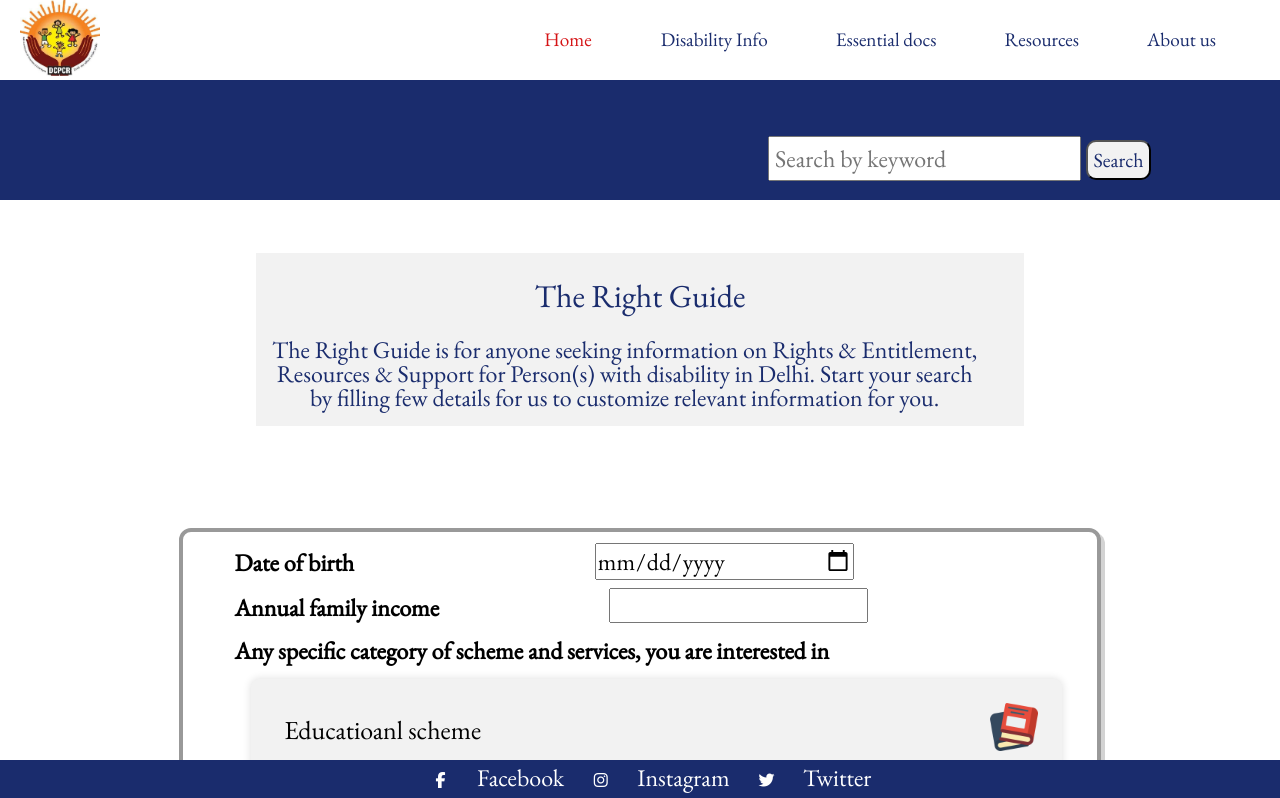
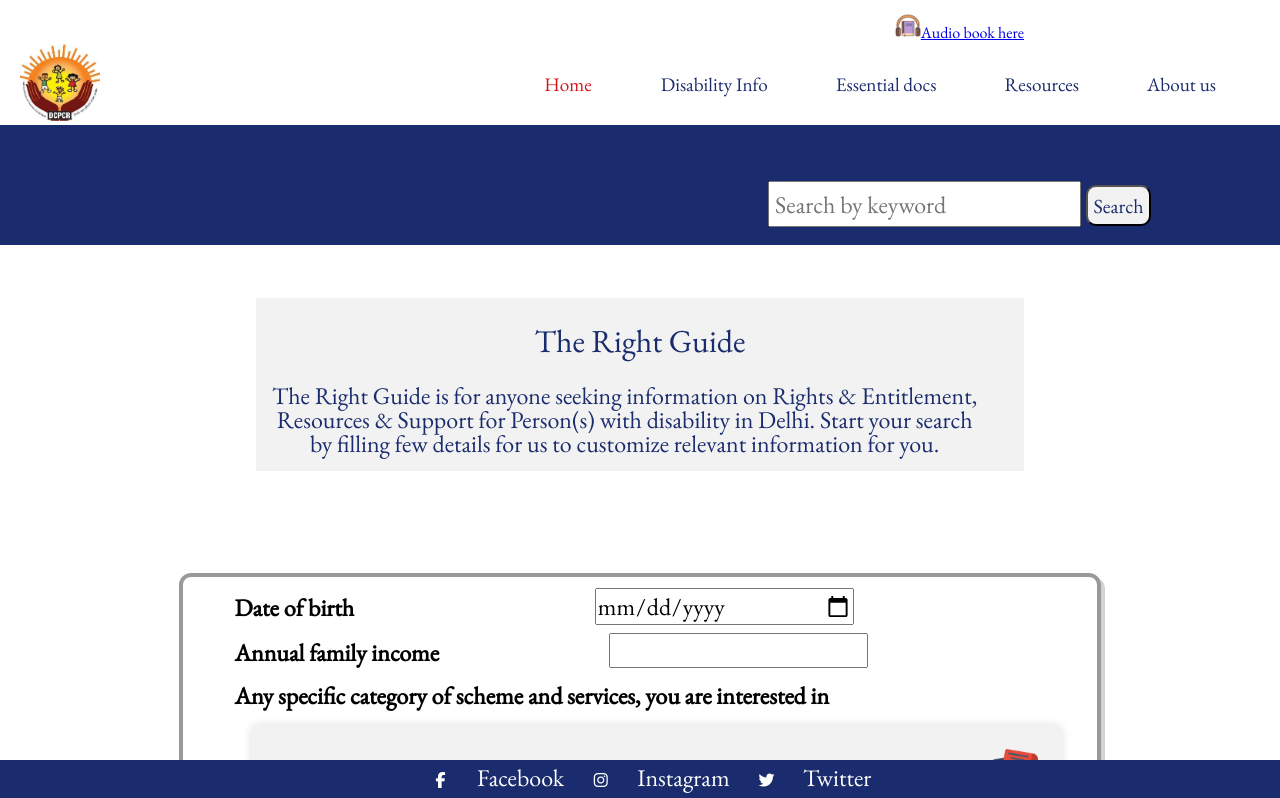
Before and after one commit to pratikk94/disabiityWebsite, a React (Create React App) app: page / in a window 1280 px wide. Shown: the top 798 px of the page. Built offline with nearby package versions, Linux system fonts and the light colour scheme.

Commit message:
Links essential docs + audio book

```diff
--- a/src/Navbar/DisabilityBar.jsx
+++ b/src/Navbar/DisabilityBar.jsx
@@ -1,30 +1,23 @@
+import { textAlign } from "@mui/system";
 import FontSizeChanger from "react-font-size-changer";
 export default function DisabilityBar() {
   return (
     <div style={{ height: "5vh" }}>
       <span style={{ float: "right", marginRight: "20vw" }}>
-        <FontSizeChanger
-          targets={["p"]}
-          onChange={(element, newValue, oldValue) => {
-            console.log(element, newValue, oldValue);
+        <img
+          src={require("../assets/audiobook.png")}
+          style={{ width: "2vw", paddingTop: "1vw" }}
+        ></img>
+        <p
+          style={{
+            display: "inline",
+            paddingBottom: "2vw",
           }}
-          options={{
-            stepSize: 1,
-            range: 0.5,
-          }}
-          customButtons={{
-            up: <span style={{ fontSize: "2vh" }}>A</span>,
-            down: <span style={{ fontSize: "1vh" }}>A</span>,
-            style: {
-              backgroundColor: "red",
-              color: "white",
-              WebkitBoxSizing: "border-box",
-              WebkitBorderRadius: "5px",
-              width: "60px",
-            },
-            buttonsMargin: 10,
-          }}
-        />
+        >
+          <a href="https://drive.google.com/drive/folders/1FhyfR_BivDbBuTBzBUDWAAhemc2cmc12">
+            Audio book here
+          </a>
+        </p>
       </span>
     </div>
   );
--- a/src/Navbar/Navbar.css
+++ b/src/Navbar/Navbar.css
@@ -1,7 +1,7 @@
 .navbar {
   background-color: #fff;
   height: 80px;
-  width: "100%";
+  width: 100%;
   display: flex;
   justify-content: center;
   align-items: center;
--- a/src/Navbar/Navbar.jsx
+++ b/src/Navbar/Navbar.jsx
@@ -1,5 +1,6 @@
 import React, { useState } from "react";
 import { NavLink } from "react-router-dom";
+import DisabilityBar from "./DisabilityBar";
 
 import "./Navbar.css";
 
@@ -8,6 +9,7 @@ function NavBar() {
   const handleClick = () => setClick(!click);
   return (
     <>
+      <DisabilityBar />
       <nav className="navbar">
         <div className="nav-container">
           <NavLink to="/" className="nav-logo">
--- a/src/Pages/AboutUs.jsx
+++ b/src/Pages/AboutUs.jsx
@@ -7,7 +7,9 @@ export default function AboutUs() {
       <Strip />
       <center>
         <Heading title="About us" />
-        <div style={{ marginLeft: "20%", marginRight: "20%" }}>
+        <div
+          style={{ marginLeft: "20%", marginRight: "20%", marginBottom: "10%" }}
+        >
           <p
             style={{
               float: "left",
--- a/src/Pages/EssentialDocs.jsx
+++ b/src/Pages/EssentialDocs.jsx
@@ -54,11 +54,11 @@ function EssentialDocs() {
         <div style={{ float: "left", marginLeft: "13%", width: "70%" }}>
           <FAQ
             question="What is the process to avail a Disability Certificate?"
-            answer="The stepwise process of obtaining a disability certificate is as follows; <ol><li className='ul_li'>The disabled person must visit a medical hospital for the specific disability (To check the disability wise  list of authorized hospital click <a href='https://drive.google.com/file/d/1cKsBzelN7M0K10CEOOW064PdA7A6Av0t/view?usp=sharing'>here</a>). </li><li className='ul_li'>The doctor will prescribe tests depending on the disability. </li><li className='ul_li'>The duly filled application form <a href='https://drive.google.com/drive/folders/161UkRTefpI2TP0MngIprr2Sa3WBUPV7h'>link</a> along with documents and test reports needs to be submitted to the concerned doctor in the medical hospital. </li><li className='ul_li'>A committee of doctors will consider the case and examine the person. 5. If approved, the person is asked to collect the certificate at a later date.</li></ol>"
+            answer="The stepwise process of obtaining a disability certificate is as follows; <ol><li className='ul_li'>The disabled person must visit a medical hospital for the specific disability (To check the disability wise  list of authorized hospital click <a href='https://drive.google.com/file/d/1cKsBzelN7M0K10CEOOW064PdA7A6Av0t/view?usp=sharing'>here</a>). </li><li className='ul_li'>The doctor will prescribe tests depending on the disability. </li><li className='ul_li'>The duly filled application form <a href='https://drive.google.com/file/d/1eTHGdULZ2oHqqagRPNN2HLRujL13mdC1/view?usp=share_link'>link</a> along with documents and test reports needs to be submitted to the concerned doctor in the medical hospital. </li><li className='ul_li'>A committee of doctors will consider the case and examine the person.</li><li>If approved, the person is asked to collect the certificate at a later date.</li></ol>"
           />
           <FAQ
             question="What are the documents required to be submitted by a disabled person to obtain a Disability Certificate?"
-            answer="<ul className='ol_main'><li className='ul_li'>Two recent coloured personal photos of the person with disability</li><li className='ul_li'>Copy of the I.D. proof (Aadhar Card is best)</li><li className='ul_li'>Copy of the address proof (Aadhar Card is best)</li><li className='ul_li'>Copies of available medical reports</li><li className='ul_li'>Copy of the previous Disability Certificate (in case it is being renewed)</li><ul className='ol_main'>"
+            answer="<ul className='ol_main'><li className='ul_li'>Two recent coloured personal photos of the person with disability</li><li className='ul_li'>Copy of one of identity proof- (Aadhaar Card, Voter ID, Driving License, PAN Card, Ration Card) </li><li className='ul_li'>Copy of one of address proof- (Aadhaar Card, Voter ID, Driving License, Domicile certificate, Ration Card)</li><li className='ul_li'>Copies of available medical reports</li><li className='ul_li'>Copy of the previous Disability Certificate (in case it is being renewed)</li><ul className='ol_main'>"
           />
           <FAQ
             question="How long is the disability certificate valid for?"
@@ -66,7 +66,7 @@ function EssentialDocs() {
           />
           <FAQ
             question="What is the process to avail a Unique Disability ID (UDID) ?"
-            answer="Persons with disability to use <a href = 'https://www.swavlambancard.gov.in/'>website</a> or register with the UDID web portal <a href = 'https://www.swavlambancard.gov.in/pwd/application.'>here</a><br/>Using Enrolment Number / UDID Number and Date of Birth, log into the system and click “Apply online for Disability Certificate”. Read instructions and fill out the online application.<br/>To apply offline, fill out the form as placed inAnnexure 2. It can also be downloaded from <a href = 'https://www.swavlambancard.gov.in/'>here</a>. After filling the application form with personal details, address details, disability details, employment details and identity details, it should be submitted at the District Disability Rehabilitation Centres (DDRC) along with the required documents as mentioned in point 5 below."
+            answer="To apply online<ol><li>Persons with a disability can use https://www.swavlambancard.gov.in/website or register with the UDID web portal at <a href='https://www.swavlambancard.gov.in/pwd/application'>here</a></li><li>Using Enrolment Number/UDID Number and Date of Birth, log into the system and click “Apply online for Disability Certificate”. </li></ol>To apply offline, Fill out the application form given <a href='https://www.swavlambancard.gov.in/'>here</a>. After filling the application form with personal details, address details, disability details, employment details and identity details,  it should be submitted at CMO office or at nearest medical authority along with the required documents as mentioned below You can know about your nearest medical authority by visiting- <a href='https://www.swavlambancard.gov.in/findNearestMedicalAutority'>here</a> or can call DCPCR helpline number 9311551393."
           />
           <FAQ
             question="Is it mandatory to get a UDID?"
@@ -75,12 +75,17 @@ function EssentialDocs() {
 
           <FAQ
             question="What are the documents required to be submitted by a disabled person to obtain a UDID??"
-            answer="<ul className='ol_main'><li className='ul_li'>Scanned copy of recent colour photo.</li><li className='ul_li'>Scanned image of signature (Optional)</li><li className='ul_li'>Scanned copy of Address Proof (Aadhar/Driving Licence/State Domicile etc.)</li><li className='ul_li'>Scanned copy of Identity Proof (Aadhar Card/PAN Card/Driving Licence etc.)</li><li className='ul_li'>Scanned copy of Disability Certificate (Only for those Persons with Disability who have been issued Disability Certificates by the respective Medical boards constituted at a State or District level. Disability wise list of medical authorities is placed here)</li>"
+            answer="Along with filled application form- online or offline (Form link- <a href='https://drive.google.com/file/d/16tzSaO3ZY-7BZGLwwMhl3LVryLS86ZF_/view?usp=share_link'>here</a> ), following documents need to be attached<ol><li>Scanned copy of the recent colour photo </li><li>Scanned image of signature (Optional) </li><li>Scanned copy of Address Proof (Aadhaar/Driving Licence/State Domicile 3, etc.) </li><li>Scanned copy of Identity Proof (Aadhaar Card/PAN Card/Driving Licence, etc.) </li><li>Scanned copy of Disability Certificate (Only for those Persons with Disability who have been issued Disability Certificates by the respective medical boards constituted at a State or District level. To know about the disability-wise list of medical authorities click here - ( https://drive.google.com/file/d/1CXBzxu4FamL32jk_KkQNQel_sVf6aOxS/view?usp=share_link )  </li></ol>"
           />
 
           <FAQ
             question="Why is the Government encouraging Disabled Persons to get the UDID card?"
             answer="The UDID Card will help in streamlining the tracking of the physical and financial progress of beneficiaries at all levels of hierarchy of implementation - from village level, block level, district level, state level right upto the national level."
+          />
+
+          <FAQ
+            question="Why is it useful for a disabled person to get a UDID? "
+            answer="The UDID card shall bring a host of benefits to Persons with Disabilities as given below:<ol><li>Persons with Disabilities will not need to make multiple copies of documents, maintain, and carry multiple documents for availing various benefits and services they are entitled to. </li><li>The UDID card will be the single document of identification and verification of the disabled for availing various benefits in the future.</li></ol>"
           />
         </div>
       </center>
```
Also changed, not shown: src/assets/audiobook.png (added).
